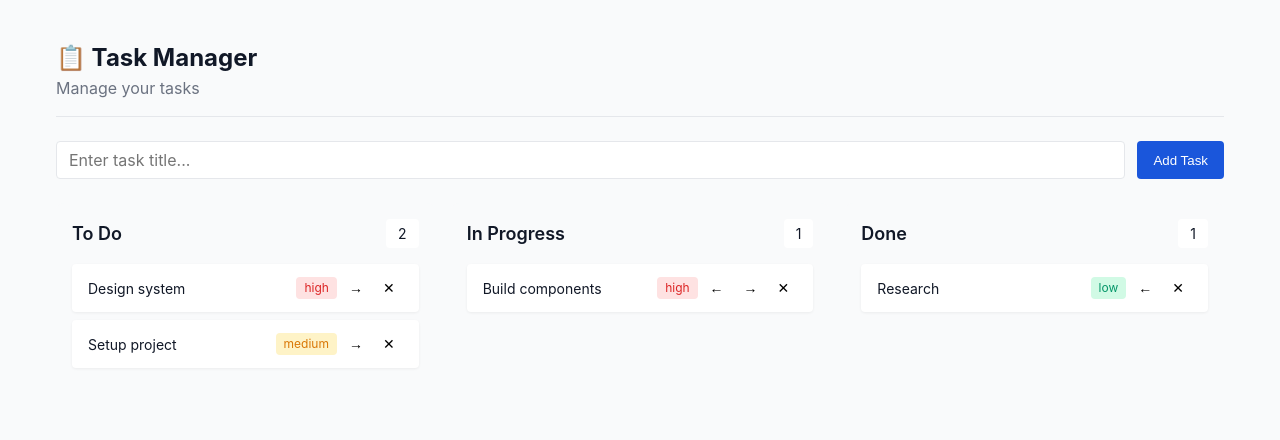
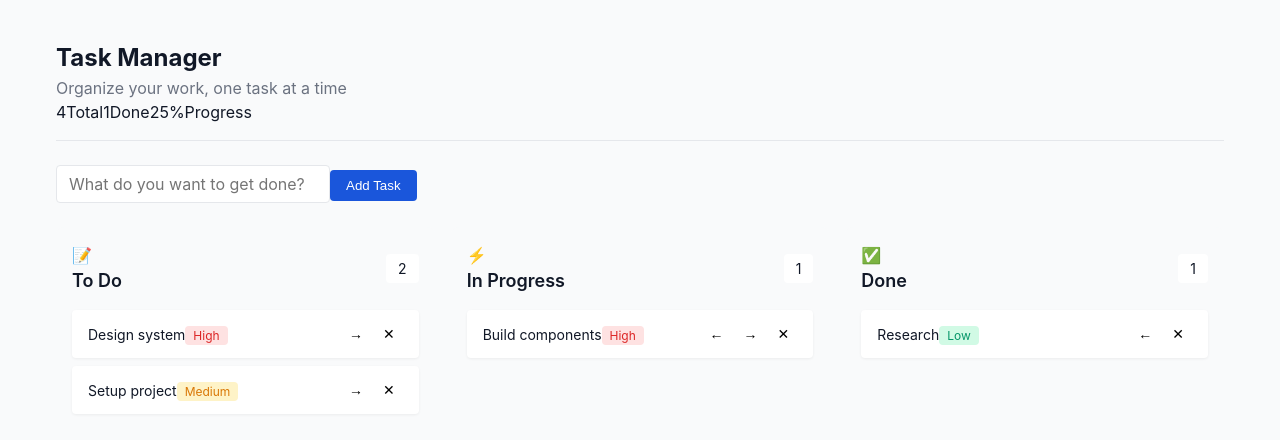
Before and after one commit to muthokaricky-alt/task-manager, a React (Vite) app: page / in a window 1280 px wide. Shown: the top 440 px of the page. Built offline with nearby package versions, Linux system fonts and the light colour scheme.

Commit message:
Add icons to task columns and update UI elements

```diff
--- a/src/App.jsx
+++ b/src/App.jsx
@@ -69,27 +69,70 @@ function App() {
   }
 
   const columns = [
-    { id: 'todo', title: 'To Do' },
-    { id: 'inProgress', title: 'In Progress' },
-    { id: 'done', title: 'Done' }
+    { id: 'todo', title: 'To Do', icon: '📝' },
+    { id: 'inProgress', title: 'In Progress', icon: '⚡' },
+    { id: 'done', title: 'Done', icon: '✅' }
   ]
 
+  const getPriorityLabel = (priority) => {
+    switch(priority) {
+      case 'high': return 'High'
+      case 'medium': return 'Medium'
+      case 'low': return 'Low'
+      default: return ''
+    }
+  }
+
+  const totalTasks = Object.values(tasks).reduce((sum, col) => sum + col.length, 0)
+  const completedTasks = tasks.done.length
+
   if (loading) {
-    return <div className="app"><h1>Loading...</h1></div>
+    return (
+      <div className="app">
+        <div className="skeleton-header" />
+        <div className="skeleton-stats" />
+        <div className="skeleton-board">
+          <div className="skeleton-column" />
+          <div className="skeleton-column" />
+          <div className="skeleton-column" />
+        </div>
+      </div>
+    )
   }
 
   return (
     <div className="app">
       <header className="app-header">
-        <h1 className="app-title">📋 Task Manager</h1>
-        <p className="app-subtitle">Manage your tasks</p>
+        <div className="header-left">
+          <h1 className="app-title">Task Manager</h1>
+          <p className="app-subtitle">Organize your work, one task at a time</p>
+        </div>
+        <div className="header-right">
+          <div className="stats">
+            <span className="stat-item">
+              <span className="stat-number">{totalTasks}</span>
+              <span className="stat-label">Total</span>
+            </span>
+            <span className="stat-divider"></span>
+            <span className="stat-item">
+              <span className="stat-number">{completedTasks}</span>
+              <span className="stat-label">Done</span>
+            </span>
+            <span className="stat-divider"></span>
+            <span className="stat-item">
+              <span className="stat-number">{Math.round((completedTasks / totalTasks) * 100) || 0}%</span>
+              <span className="stat-label">Progress</span>
+            </span>
+          </div>
+        </div>
       </header>
 
       <div className="add-task">
+        <div className="input-group">
           <input
             type="text"
             className="form-input"
-          placeholder="Enter task title..."
+            placeholder="What do you want to get done?"
             value={newTask}
             onChange={(e) => setNewTask(e.target.value)}
             onKeyDown={(e) => e.key === 'Enter' && addTask()}
@@ -98,42 +141,56 @@ function App() {
             Add Task
           </button>
         </div>
+      </div>
 
       <div className="board">
         {columns.map(col => (
           <div key={col.id} className="column">
             <div className="column-header">
+              <div className="column-title">
+                <span className="column-icon">{col.icon}</span>
                 <h2>{col.title}</h2>
+              </div>
               <span className="task-count">{tasks[col.id]?.length || 0}</span>
             </div>
             <div className="task-list">
-              {tasks[col.id]?.map(task => (
+              {tasks[col.id]?.length === 0 ? (
+                <div className="empty-state">
+                  <span className="empty-icon">📭</span>
+                  <p>No tasks here</p>
+                </div>
+              ) : (
+                tasks[col.id]?.map(task => (
                   <div key={task.id} className="task-card">
+                    <div className="task-content">
                       <span className="task-title">{task.title}</span>
+                      <span className={`priority-badge priority-${task.priority}`}>
+                        {getPriorityLabel(task.priority)}
+                      </span>
+                    </div>
                     <div className="task-actions">
-                    <span className={`priority-badge priority-${task.priority}`}>
-                      {task.priority}
-                    </span>
                       {col.id !== 'todo' && (
                         <button
-                        className="task-action-btn"
+                          className="task-action-btn move-left"
                           onClick={() => {
                             const prevCol = columns.findIndex(c => c.id === col.id)
                             const prevColumn = columns[prevCol - 1]?.id
                             if (prevColumn) moveTask(col.id, prevColumn, task.id)
                           }}
+                          title="Move left"
                         >
                           ←
                         </button>
                       )}
                       {col.id !== 'done' && (
                         <button
-                        className="task-action-btn"
+                          className="task-action-btn move-right"
                           onClick={() => {
                             const nextCol = columns.findIndex(c => c.id === col.id)
                             const nextColumn = columns[nextCol + 1]?.id
                             if (nextColumn) moveTask(col.id, nextColumn, task.id)
                           }}
+                          title="Move right"
                         >
                           →
                         </button>
@@ -141,12 +198,14 @@ function App() {
                       <button
                         className="task-action-btn delete-btn"
                         onClick={() => deleteTask(col.id, task.id)}
+                        title="Delete task"
                       >
                         ✕
                       </button>
                     </div>
                   </div>
-              ))}
+                ))
+              )}
             </div>
           </div>
         ))}
```
Lines whose indentation alone changed are shown as unchanged.
